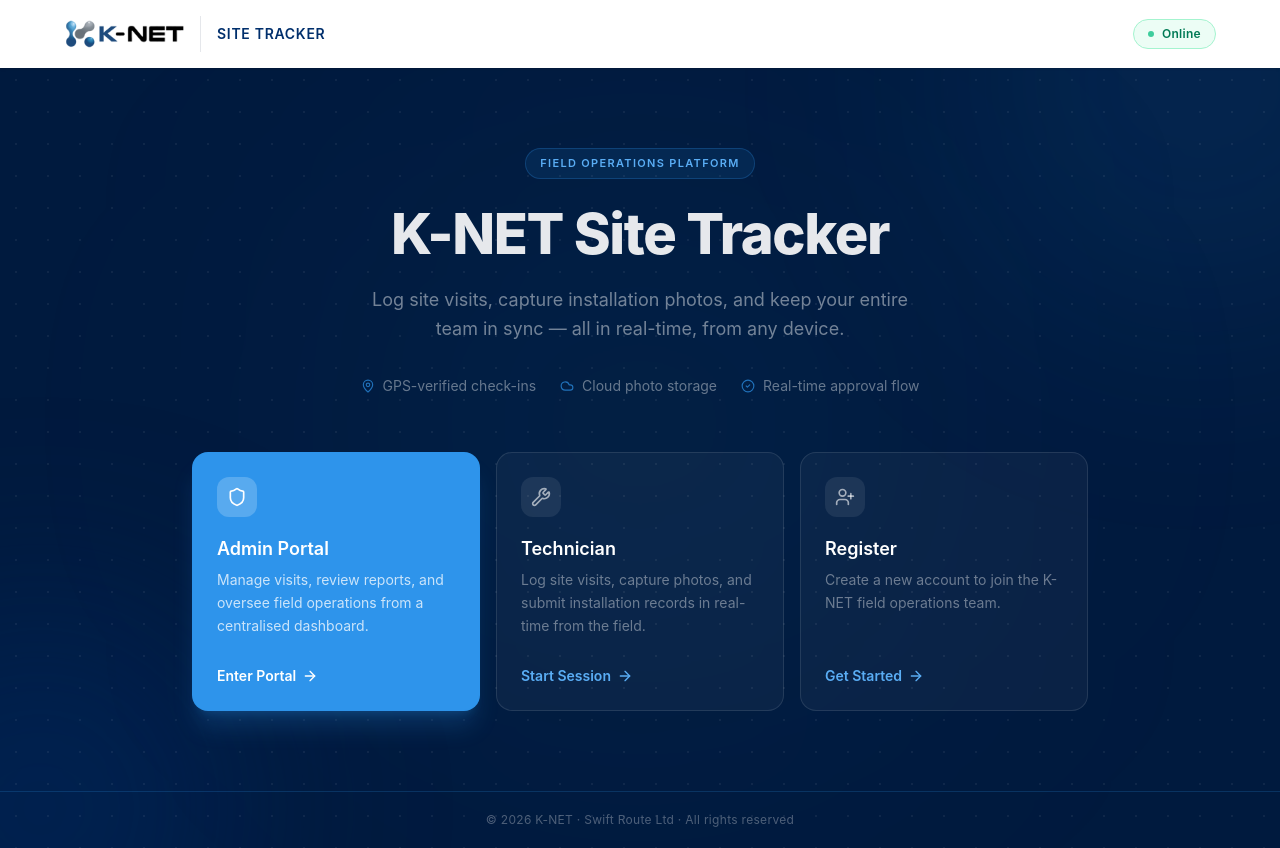
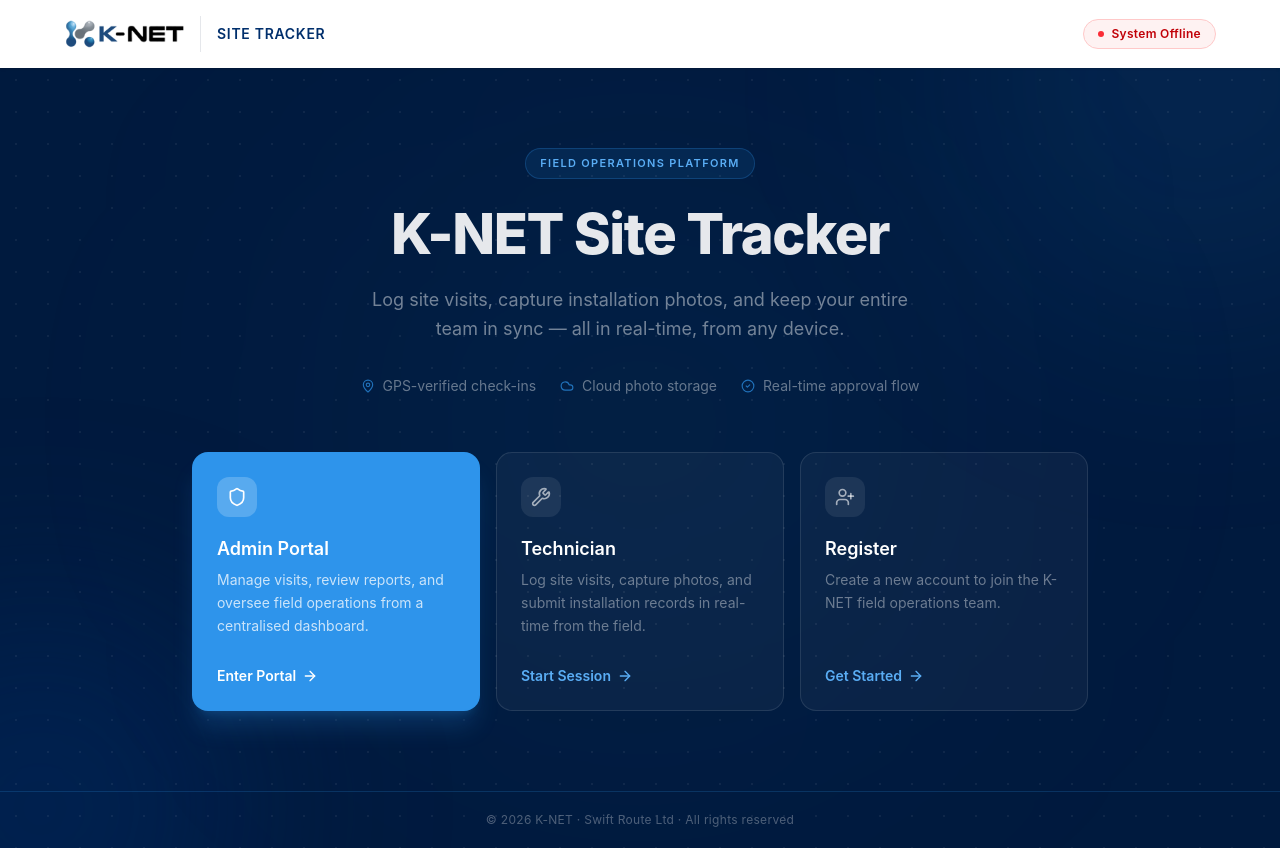
Before and after one commit to bamskydbest/site-tracker-front, a React (Vite) app: page / in a window 1280 px wide. Built offline with nearby package versions, Linux system fonts and the light colour scheme; no server answers.

Commit message:
uddating the mail logic

```diff
--- a/src/pages/LandingPage.tsx
+++ b/src/pages/LandingPage.tsx
@@ -1,5 +1,10 @@
 import { useNavigate } from 'react-router-dom';
+import { useEffect, useState } from 'react';
 import { Shield, Wrench, UserPlus, ArrowRight, MapPin, Cloud, CheckCircle2 } from 'lucide-react';
+
+const API_URL = import.meta.env.VITE_API_URL || 'http://localhost:5000/api';
+
+type SystemStatus = 'checking' | 'online' | 'offline';
 
 const portals = [
   {
@@ -39,6 +44,17 @@ const features = [
 
 export default function LandingPage() {
   const navigate = useNavigate();
+  const [status, setStatus] = useState<SystemStatus>('checking');
+
+  useEffect(() => {
+    const controller = new AbortController();
+    const timeout = setTimeout(() => controller.abort(), 5000);
+
+    fetch(API_URL, { signal: controller.signal })
+      .then(() => setStatus('online'))
+      .catch(() => setStatus('offline'))
+      .finally(() => clearTimeout(timeout));
+  }, []);
 
   return (
     <div className="min-h-screen bg-[#001a3e] relative overflow-hidden flex flex-col">
@@ -72,15 +88,24 @@ export default function LandingPage() {
           </div>
 
           {/* Right: system status */}
-          <div className="flex items-center gap-2 bg-emerald-50 border border-emerald-200 rounded-full px-3.5 py-1.5">
-            <span className="w-1.5 h-1.5 rounded-full bg-emerald-500 animate-pulse" />
-            <span className="text-emerald-700 text-xs font-semibold tracking-wide hidden xs:block">
-              System Online
-            </span>
-            <span className="text-emerald-700 text-xs font-semibold tracking-wide xs:hidden">
-              Online
-            </span>
-          </div>
+          {status === 'checking' && (
+            <div className="flex items-center gap-2 bg-gray-50 border border-gray-200 rounded-full px-3.5 py-1.5">
+              <span className="w-1.5 h-1.5 rounded-full bg-gray-400 animate-pulse" />
+              <span className="text-gray-500 text-xs font-semibold tracking-wide">Checking…</span>
+            </div>
+          )}
+          {status === 'online' && (
+            <div className="flex items-center gap-2 bg-emerald-50 border border-emerald-200 rounded-full px-3.5 py-1.5">
+              <span className="w-1.5 h-1.5 rounded-full bg-emerald-500 animate-pulse" />
+              <span className="text-emerald-700 text-xs font-semibold tracking-wide">System Online</span>
+            </div>
+          )}
+          {status === 'offline' && (
+            <div className="flex items-center gap-2 bg-red-50 border border-red-200 rounded-full px-3.5 py-1.5">
+              <span className="w-1.5 h-1.5 rounded-full bg-red-500" />
+              <span className="text-red-700 text-xs font-semibold tracking-wide">System Offline</span>
+            </div>
+          )}
 
         </div>
       </header>
```
